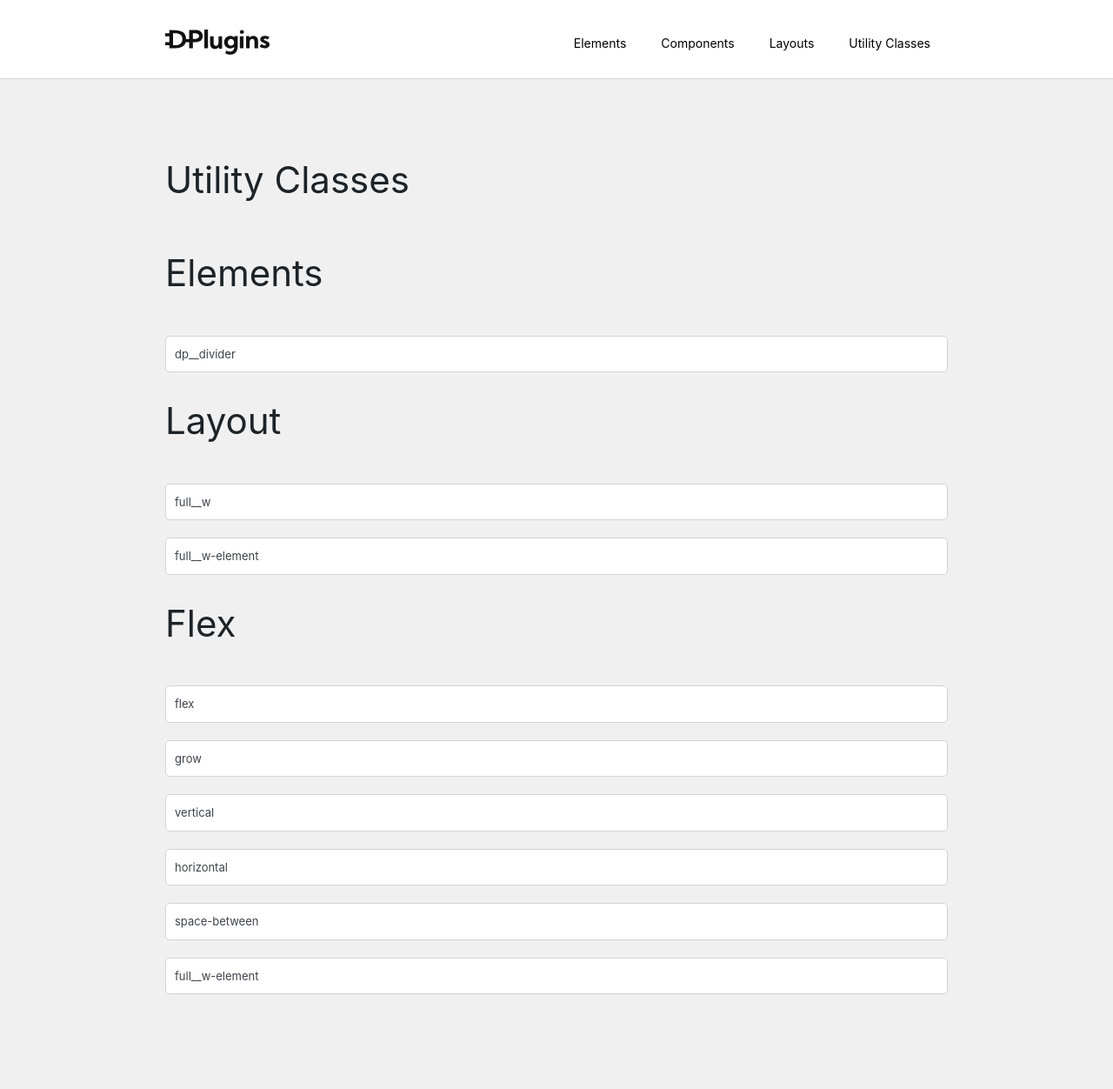
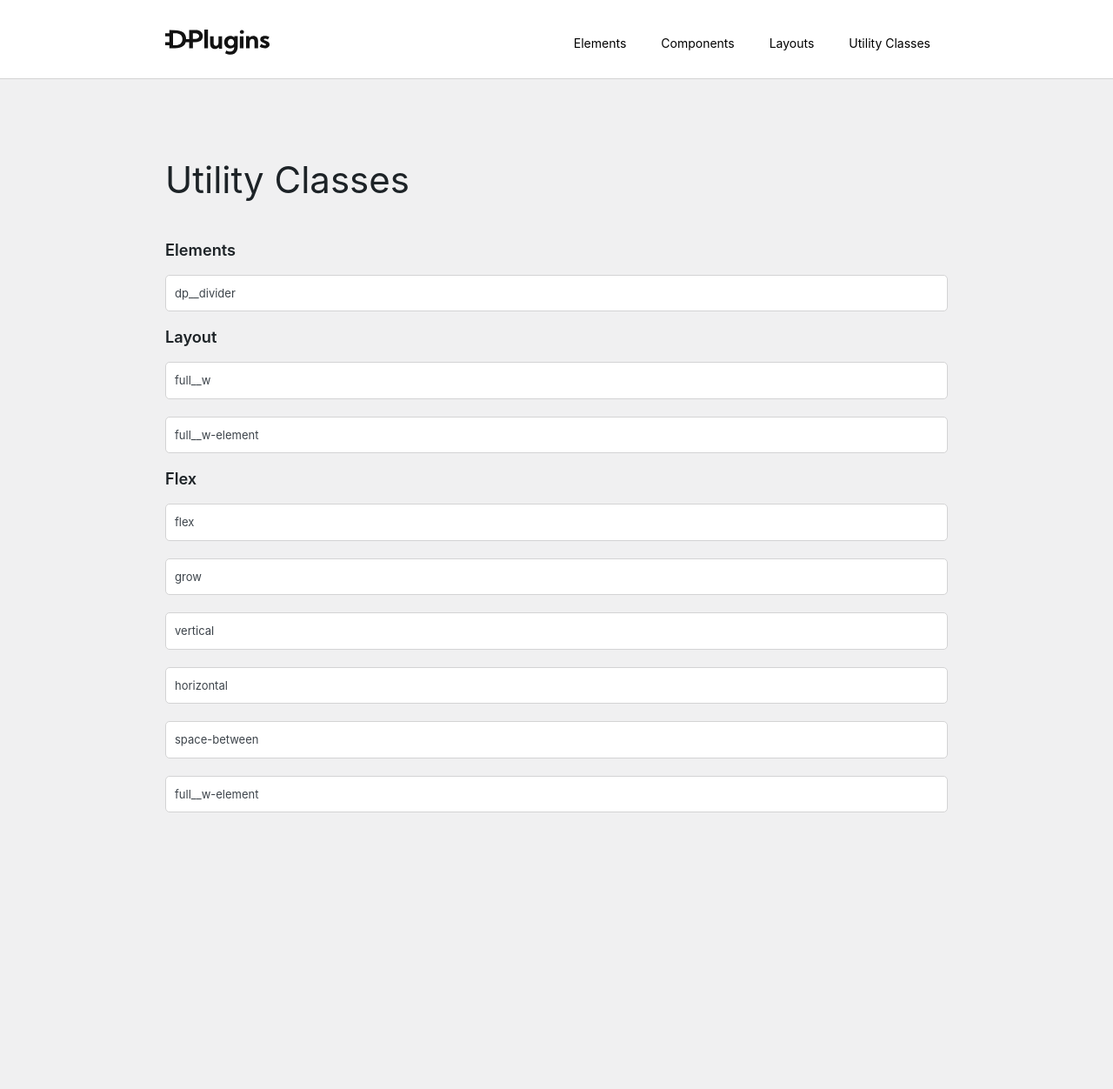
Before and after one commit to krstivoja/Plugins-Styleguide, a Jekyll site: the page built from _pages/04-utility.md, in a window 1280 px wide. Shown: the whole page at 87% size. Built offline with Jekyll 4.4.1, drawn with Linux system fonts in a browser that asks for light colours; after the commit the page ends 1043 px from its top, so only the background shows below that.

```diff
--- a/_pages/04-utility.md
+++ b/_pages/04-utility.md
@@ -3,12 +3,12 @@ layout: pages
 title: Utility Classes
 ---
 
-# Elements
+### Elements
 
 > dp__divider
 > **extend child element inside container w 100%**
 
-# Layout
+### Layout
 
 > full__w
 > **extend container w 100%**
@@ -16,7 +16,7 @@ title: Utility Classes
 > full__w-element
 > **extend child element inside container w 100%**
 
-# Flex
+### Flex
 
 > flex
 > **Display Flex%**
```
